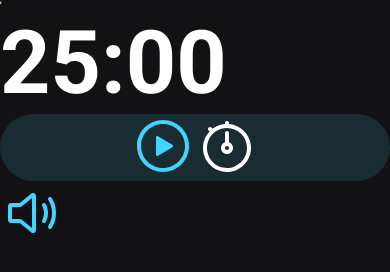
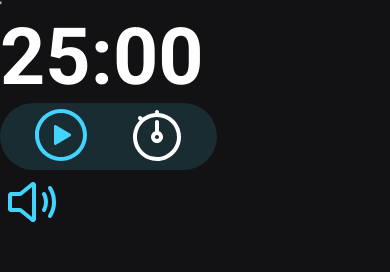
Before and after one commit to Rafael-Tomkowski/Rocketseat-PomodoroTimer, a plain HTML site: page index.html in a window 390 px wide. Drawn offline with Linux system fonts and the light colour scheme.

Commit message:
(#2) Clamp property add

```diff
--- a/style.css
+++ b/style.css
@@ -30,6 +30,7 @@ button {
     cursor: pointer;
 }
 
+
 .hide {
     display: none;
 }
@@ -40,17 +41,26 @@ button {
     fill: var(--primary-color);
 }
 
+button svg {
+    width: clamp(3.2rem, 2rem + 12vw, 6.4rem);
+}
+
 #timer {
-    font-size: 8.8rem;
+    font-size: clamp(4rem, 4rem + 10vw, 8.8rem);
 
     display: flex;
 }
 
 #controls {
     background-color: var(--bg-primary-light);
+
     display: flex;
     align-items: center;
     justify-content: center;
+    gap: 3.2rem;
 
     border-radius: 9999px;
+
+     width: clamp(10rem, 10rem + 30vw, 22.8rem);
+     height: clamp(8rem, 5rem + 10vw, 10.8);
 }
```
